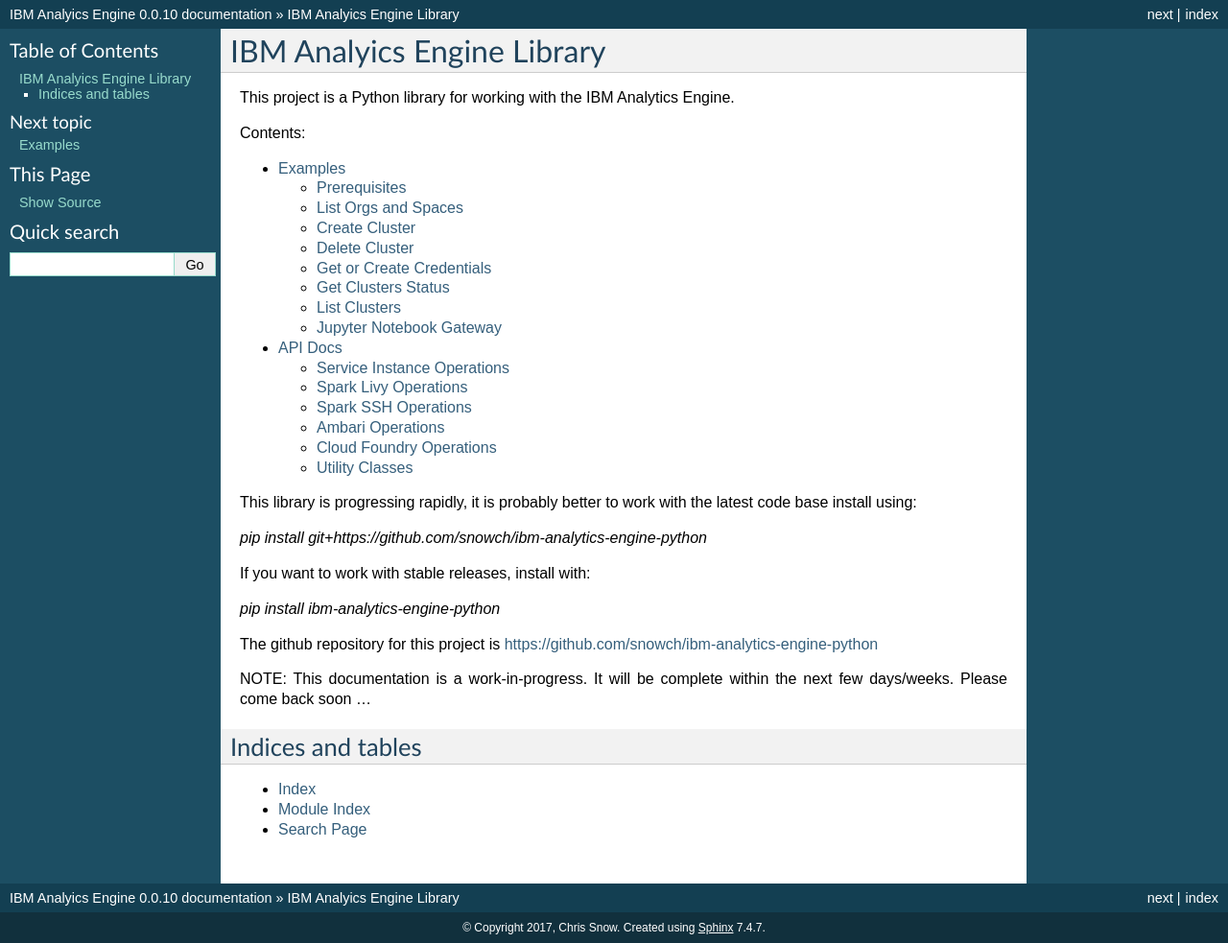
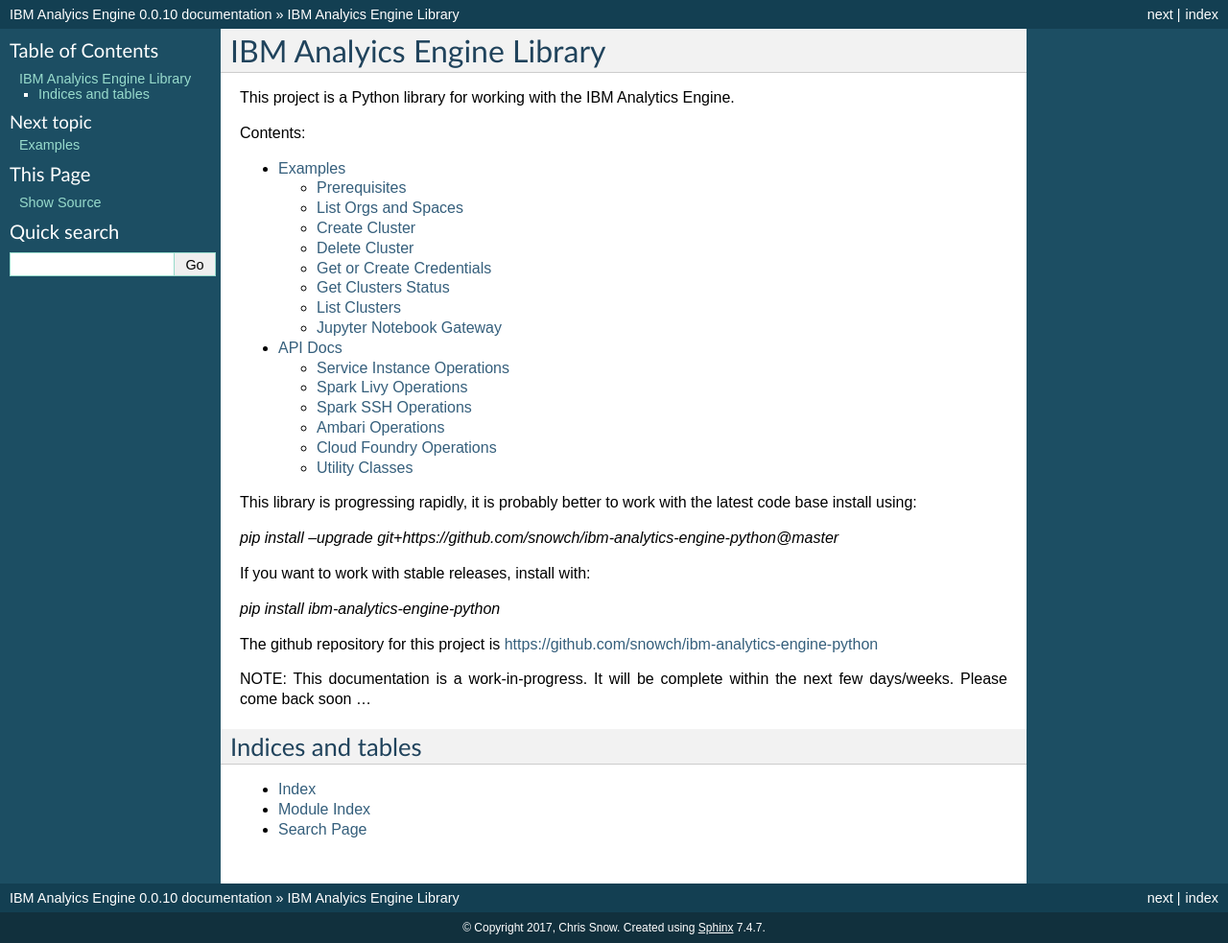
Before and after one commit to snowch/ibm-analytics-engine-python, a Sphinx documentation site: the page built from docs/index.rst, in a window 1280 px wide. Shown: the whole page at 96% size. Built offline with Sphinx 7.4.7, drawn with Linux system fonts in a browser that asks for light colours.

Commit message:
fix status

```diff
--- a/docs/examples.rst
+++ b/docs/examples.rst
@@ -11,7 +11,7 @@
  - The lifecycle of an IBM Analytics Engine cluster is controlled through Cloud Foundry (e.g. create, delete, status operations).  This python library requires an API key to work with the Cloud Foundry APIs.  For more information on IBM Cloud API Keys including how to create and download an API Key, see [here](https://console.bluemix.net/docs/iam/userid_keys.html#userapikey)
  - Ensure you have installed this library with one of the following:
 
-   - `pip install git+https://github.com/snowch/ibm-analytics-engine-python`
+   - `pip install --upgrade git+https://github.com/snowch/ibm-analytics-engine-python@master`
    - `pip install ibm-analytics-engine-python`
 
 ====================
--- a/docs/index.rst
+++ b/docs/index.rst
@@ -14,7 +14,7 @@
 
 This library is progressing rapidly, it is probably better to work with the latest code base install using:
 
-`pip install git+https://github.com/snowch/ibm-analytics-engine-python`
+`pip install --upgrade git+https://github.com/snowch/ibm-analytics-engine-python@master`
 
 If you want to work with stable releases, install with:
 
```
Also changed, not shown: 1 other file.
